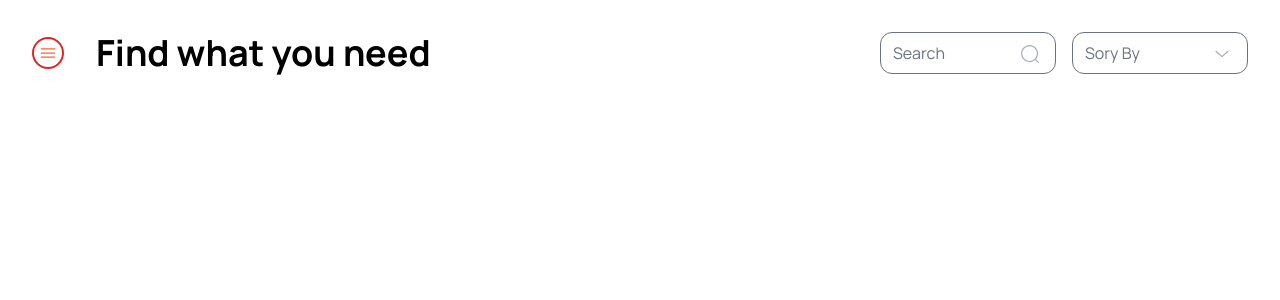
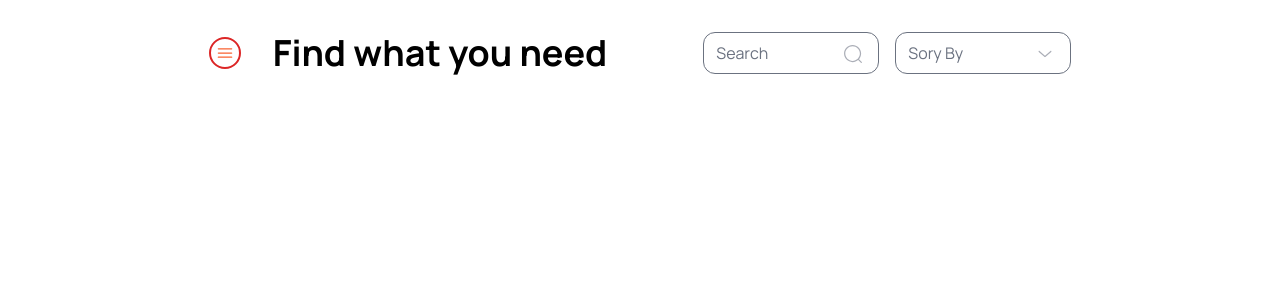
Before and after one commit to Light-it-luc/Challenge-React, a React (Vite) app in the folder 1-ECommerce/: page / in a window 1280 px wide. Shown: the top 300 px of the page. Built offline with nearby package versions, Linux system fonts and the light colour scheme.

Commit message:
refactor: rename Filters component to NavBar, other small improvements in NavBar

```diff
--- a/1-ECommerce/src/App.tsx
+++ b/1-ECommerce/src/App.tsx
@@ -1,10 +1,10 @@
 import "./index.css";
-import { Filters } from "./components/Filters"
+import { NavBar } from "./components/NavBar"
 
 export default function App() {
     return (
         <div className="contaiener py-8 w-full h-full lg:flex lg:flex-col">
-            <Filters />
+            <NavBar />
         </div>
     )
 }
--- a/1-ECommerce/src/components/Filters.tsx
+++ /dev/null
@@ -1,41 +0,0 @@
-import { Menu } from './Menu'
-import { Searchbar } from './Searchbar';
-import { SortBy } from './SortBy';
-
-export const Filters = () => {
-
-    const sortOptions = [
-        { id: 1, label: 'Sory By' },
-        { id: 2, label: 'Favorites' },
-        { id: 3, label: 'A-Z' },
-        { id: 4, label: 'Z-A' },
-        { id: 5, label: 'Low Prices' },
-        { id: 6, label: 'High Prices' },
-    ]
-
-    const options = sortOptions
-        .map((option) => {
-            return (
-                <option
-                    key={option.id}
-                    value={option.id}
-                >{option.label}</option>
-            )
-        })
-
-    return (
-        <nav className="flex flex-col md:flex-row md:justify-between px-8 gap-4 lg:gap-24">
-            <div className="flex flex-row gap-8 items-center">
-                <Menu />
-                <h1 className="text-2xl font-bold lg:text-4xl">Find what you need</h1>
-            </div>
-
-            <div className="flex flex-col md:flex-row gap-4">
-                <Searchbar />
-                <SortBy>
-                    {options}
-                </SortBy>
-            </div>
-        </nav>
-    )
-}
--- /dev/null
+++ b/1-ECommerce/src/components/NavBar.tsx
@@ -0,0 +1,39 @@
+import { Menu } from './Menu'
+import { Searchbar } from './Searchbar';
+import { SortBy } from './SortBy';
+
+
+const sortOptions = [
+    { id: 1, label: 'Sory By' },
+    { id: 2, label: 'Favorites' },
+    { id: 3, label: 'A-Z' },
+    { id: 4, label: 'Z-A' },
+    { id: 5, label: 'Low Prices' },
+    { id: 6, label: 'High Prices' },
+]
+
+const options = sortOptions
+    .map(option =>
+            <option
+                key={option.id}
+                value={option.id}
+            >
+                {option.label}
+            </option>
+    )
+
+
+export const NavBar = () =>
+    <nav className="flex flex-col md:flex-row md:justify-center md:gap-24 px-8 gap-4 lg:gap-24">
+        <div className="flex flex-row gap-8 items-center">
+            <Menu />
+            <h1 className="text-2xl font-bold lg:text-4xl">Find what you need</h1>
+        </div>
+
+        <div className="flex flex-col md:flex-row gap-4">
+            <Searchbar />
+            <SortBy>
+                {options}
+            </SortBy>
+        </div>
+    </nav>
```
